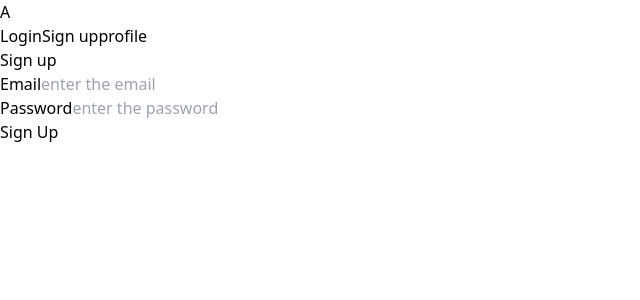
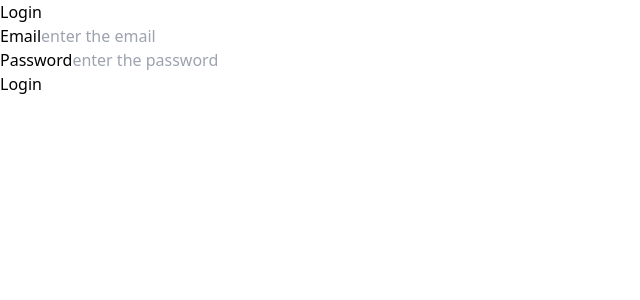
Before and after one commit to mutesialine/auth, a React (Vite) app in the folder client/: page /login in a window 1280 px wide. Shown: the top 300 px of the page, without its empty margins (0-640 px from the left). Built offline with nearby package versions, Linux system fonts and the light colour scheme.

Commit message:
feat: login functionality

```diff
--- a/client/package.json
+++ b/client/package.json
@@ -12,7 +12,8 @@
   "dependencies": {
     "react": "^18.2.0",
     "react-dom": "^18.2.0",
-    "react-hook-form": "^7.46.1"
+    "react-hook-form": "^7.46.1",
+    "react-router-dom": "^6.16.0"
   },
   "devDependencies": {
     "@types/react": "^18.2.15",
--- a/client/src/App.jsx
+++ b/client/src/App.jsx
@@ -1,11 +1,18 @@
+import { BrowserRouter, Route, Routes } from "react-router-dom";
+import Navbar from "./components/Navbar";
+import SignupForm from "./components/form/SignupForm";
+import LoginForm from "./components/form/LoginForm"
 
-import  Navbar  from './components/Navbar'
-import SignupForm from './components/form/SignupForm'
 export default function App() {
   return (
-  <div className='max-w-7xl mx-auto w-full'>
-  <Navbar />
-  <SignupForm/>
-  </div>
-  )
+    <div className="max-w-7xl mx-auto w-full">
+      <BrowserRouter >
+        <Routes>
+          <Route path="/" element={<Navbar/>}/>
+          <Route path="/login" element={<LoginForm />} />
+          <Route path="/signup" element={<SignupForm />} />
+        </Routes>
+      </BrowserRouter>
+    </div>
+  );
 }
--- a/client/src/components/Navbar.jsx
+++ b/client/src/components/Navbar.jsx
@@ -1,13 +1,13 @@
-
+import { Link } from "react-router-dom"
 
 export default function Navbar (){
   return (
     <div className="flex justify-between py-6 px-24">
         <a href="/" className="text-4xl">A</a>
         <div className="flex  gap-x-6 text-xl">
-            <a href="">Login</a>
-            <a href="">Sign up</a>
-            <a>profile</a>
+            <Link to="login" href="">Login</Link>
+            <Link to="signup">Sign up</Link>
+            <Link>Profile</Link>
         </div>
     </div>
   )
--- a/client/src/components/form/LoginForm.jsx
+++ b/client/src/components/form/LoginForm.jsx
@@ -1,16 +1,81 @@
-export default function loginForm  ()  {
+import { useState } from "react";
+import { useForm } from "react-hook-form";
+
+export default function Signup() {
+  const { register, handleSubmit,formState: { errors }, reset  } = useForm();
+  const [message, setMessage] = useState("");
+
+
+  const handleData = async (data) => {
+    try {
+      const res = await fetch("http://localhost:3000/login", {
+        method: "POST",
+        body: JSON.stringify(data),
+        headers: { "content-type": "application/json" },
+      });
+      const userData = await res.json();
+      if (res.ok) {
+        setMessage("Account created successfully");
+        reset()
+      }
+       else {
+        setMessage(userData.error.email);
+      }
+    }
+    catch (err) {
+      console.log(err);
+    }
+  };
   return (
-    <form className="w-1/2 m-auto bg-white shadow-md p-12 mt-32 rounded-lg">
-    <h2 className='text-4xl font-bold'>Login</h2>
+    <form
+      onSubmit={handleSubmit(handleData)}
+      className="w-1/2 m-auto bg-white shadow-md p-12 mt-32 rounded-lg"
+    >
+      <h2 className="text-4xl font-bold">Login</h2>
       <div className="flex flex-col gap-2 pt-8">
+        {message && (
+          <label
+            className={`${
+              message === "Account created successfully"
+                ? "text-green-600"
+                : "text-red-500"
+            }`}
+          >
+            {message}
+          </label>
+        )}
         <label>Email</label>
-    <input type='email' placeholder='enter the email' name="email" required className="p-4 rounded-lg border outline-none"/>
+        <input
+          type="email"
+          placeholder="enter the email"
+          {...register("email")}
+          name="email"
+          required
+          className={`p-4 rounded-lg border outline-none ${
+            errors.password ? "border-red-500" : ""
+          }`}
+
+        />
       </div>
       <div className="flex flex-col gap-2 pt-2">
         <label>Password</label>
-    <input type='password' placeholder='enter the password' name="password" required className="p-4 rounded-lg border outline-none"/>
+        <input
+          type="password"
+          placeholder="enter the password"
+          {...register("password")}
+          name="password"
+          required
+          className={`p-4 rounded-lg border outline-none ${
+            errors.email ? "border-red-500" : ""
+          }`}
+        />
       </div>
-    <button className="px-8 py-3 bg-green-500 rounded-full mt-6 cursor-pointer">Login</button>
+      <button
+        type="submit"
+        className="px-8 py-3 bg-green-500 rounded-full mt-6 cursor-pointer"
+      >
+        Login
+      </button>
     </form>
-  )
+  );
 }
--- a/client/src/components/form/SignupForm.jsx
+++ b/client/src/components/form/SignupForm.jsx
@@ -2,16 +2,12 @@ import { useState } from "react";
 import { useForm } from "react-hook-form";
 
 export default function Signup() {
-  const { register, handleSubmit } = useForm();
-  const [formData, setFormData] = useState({ email: "", password: "" });
+  const { register, handleSubmit,formState: { errors }, reset  } = useForm();
   const [message, setMessage] = useState("");
 
-  const handleInputChange = (e) => {
-    const { name, value } = e.target;
-    setFormData(({ ...formData, [name]: value }));
-  };
 
   const handleData = async (data) => {
+    console.log("hellooo")
     try {
       const res = await fetch("http://localhost:3000/signup", {
         method: "POST",
@@ -19,13 +15,16 @@ export default function Signup() {
         headers: { "content-type": "application/json" },
       });
       const userData = await res.json();
+      console.log(userData,"hereee")
       if (res.ok) {
         setMessage("Account created successfully");
+        reset()
       }
        else {
         setMessage(userData.error.email);
       }
-    } catch (err) {
+    }
+    catch (err) {
       console.log(err);
     }
   };
@@ -54,8 +53,10 @@ export default function Signup() {
           {...register("email")}
           name="email"
           required
-          className="p-4 rounded-lg border outline-none"
-          onChange={handleInputChange}
+          className={`p-4 rounded-lg border outline-none ${
+            errors.password ? "border-red-500" : ""
+          }`}
+
         />
       </div>
       <div className="flex flex-col gap-2 pt-2">
@@ -66,8 +67,9 @@ export default function Signup() {
           {...register("password")}
           name="password"
           required
-          className="p-4 rounded-lg border outline-none"
-          onChange={handleInputChange}
+          className={`p-4 rounded-lg border outline-none ${
+            errors.email ? "border-red-500" : ""
+          }`}
         />
       </div>
       <button
```
Also changed, not shown: 1 other file (tests, documents, lock files or other folders). Lines whose indentation alone changed are shown as unchanged.
